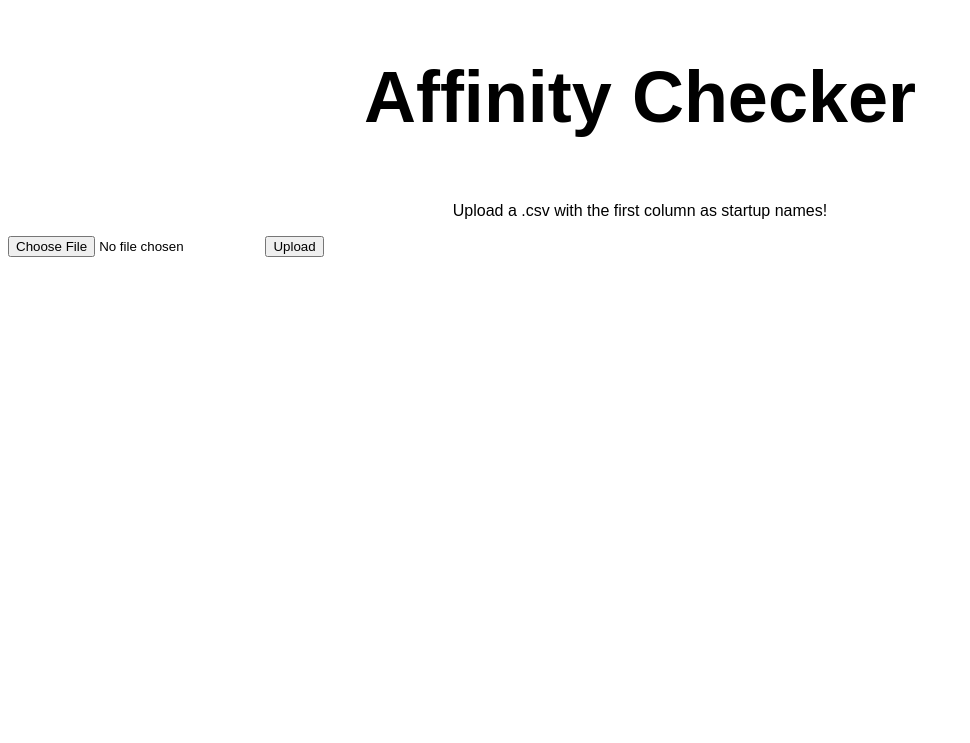
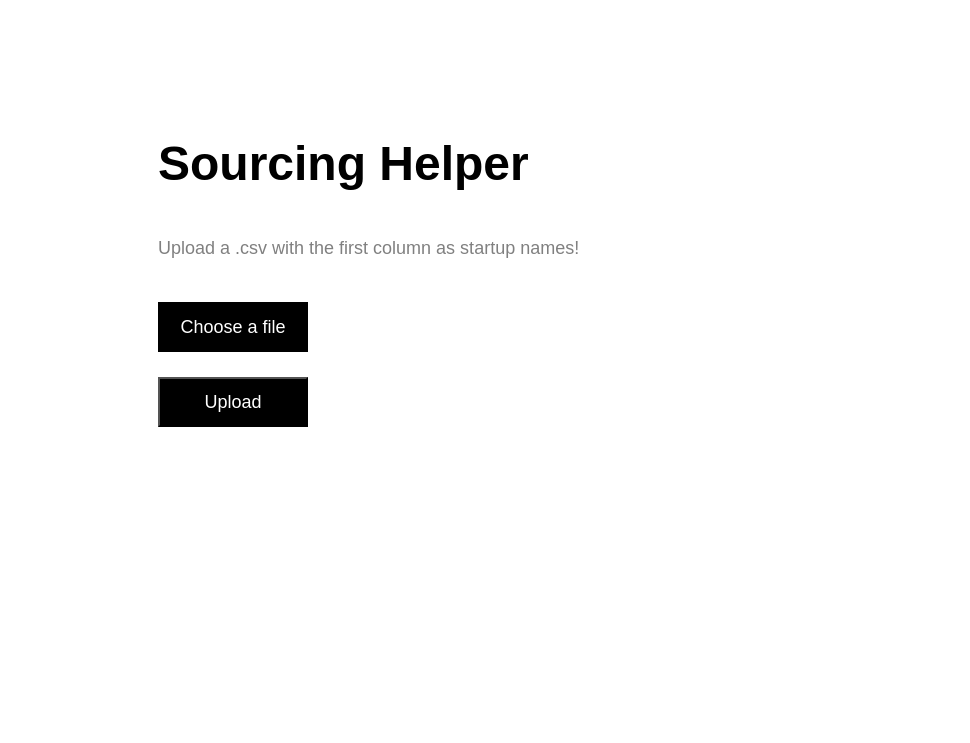
Before and after one commit to ziruihao/ventures-sourcing, a Flask app: page / in a window 1280 px wide. Shown: the top 743 px of the page, without its empty margins (0-970 px from the left). Run offline with Flask 2, Linux system fonts and the light colour scheme.

Commit message:
updated styling

```diff
--- a/server/static/css/main.css
+++ b/server/static/css/main.css
@@ -1,19 +1,80 @@
+* {
+    box-sizing: border-box;
+}
 body {
     font-family: Arial, Helvetica, sans-serif;
+    padding-left: 150px;
+    padding-top: 100px;
 }
 #greeting {
     display: flex;
     flex-direction: column;
-    align-items: center;
+    align-items: flex-start;
+    margin-bottom: 25px;
 }
 h1 {
     font-family: Arial, Helvetica, sans-serif !important;
-    font-size: 72px;
+    font-size: 48px;
+    line-height: 48px;
     font-weight: 600;
 }
+p {
+    color: gray;
+    font-size: 18px;
+    font-weight: 100;
+}
 
-#interact {
-    width: 500px;
-    height: 500px;
+#interact form {
     display: flex;
+    flex-direction: column;
+    align-items: flex-start;
+    justify-content: space-between;
+    height: 125px;
 }
+
+#choose-file {
+	width: 0.1px;
+	height: 0.1px;
+	opacity: 0;
+	overflow: hidden;
+	position: absolute;
+	z-index: -1;
+}
+#choose-file + label {
+    display: flex;
+    justify-content: center;
+    align-items: center;
+    width: 150px;
+    height: 50px;
+    padding: 10px;
+    font-size: 18px;
+    color: white;
+    background-color: black;
+    cursor: pointer;
+}
+#choose-file:focus + label,
+#choose-file + label:hover {
+    background-color: white;
+    color: black;
+    border: black 1px solid;
+    /* outline: 1px dotted #000;
+	outline: -webkit-focus-ring-color auto 5px; */
+}
+
+#upload-file {
+    display: flex;
+    justify-content: center;
+    align-items: center;
+    width: 150px;
+    height: 50px;
+    padding: 10px;
+    font-size: 18px;
+    color: white;
+    background-color: black;
+    cursor: pointer;
+}
+#upload-file:hover {
+    background-color: white;
+    color: black;
+    border: black 1px solid;
+}
--- a/server/templates/base.html
+++ b/server/templates/base.html
@@ -6,14 +6,36 @@
     </head>
     <body>
         <div id="greeting">
-            <h1>Affinity Checker</h1>
+            <h1>Sourcing Helper</h1>
             <p>Upload a .csv with the first column as startup names!</p>
         </div>
         <div id="interact">
-                <form method=post enctype=multipart/form-data>
-                    <input type=file name=file>
-                    <input type=submit value=Upload>
-                </form>
+            <form method=post enctype=multipart/form-data>
+                <input id="choose-file" type=file name=file data-multiple-caption="{count} files selected" multiple>
+                <label for="choose-file">Choose a file</label>
+                <input id="upload-file" type=submit value=Upload>
+            </form>
         </div>
     </body>
+    <script>
+        var inputs = document.querySelectorAll( '#choose-file' );
+        Array.prototype.forEach.call( inputs, function( input )
+        {
+            var label	 = input.nextElementSibling,
+                labelVal = label.innerHTML;
+
+            input.addEventListener( 'change', function( e )
+            {
+                var fileName = '';
+                if ( this.files && this.files.length > 1 )
+                    fileName = ( this.getAttribute( 'data-multiple-caption' ) || '' ).replace( '{count}', this.files.length );
+                else
+                    fileName = e.target.value.split('\\').pop();
+                if ( fileName )
+                    label.innerHTML = fileName;
+                else
+                    label.innerHTML = labelVal;
+            });
+        });
+    </script>
 </html>
```
